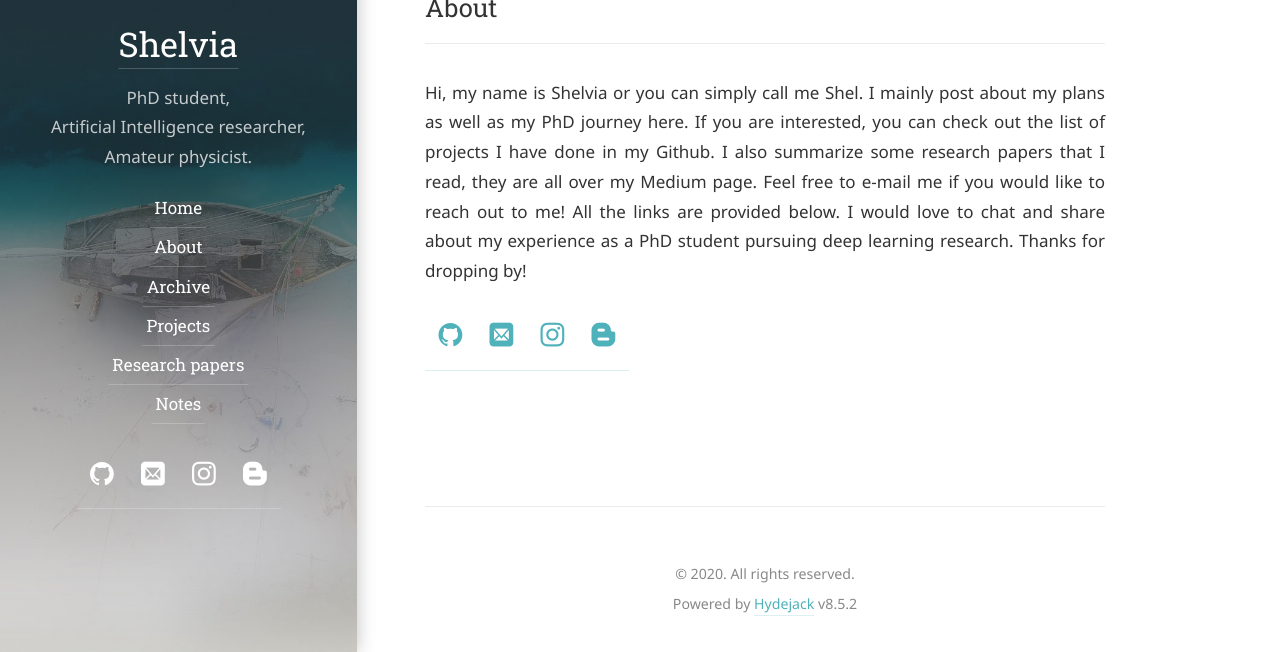
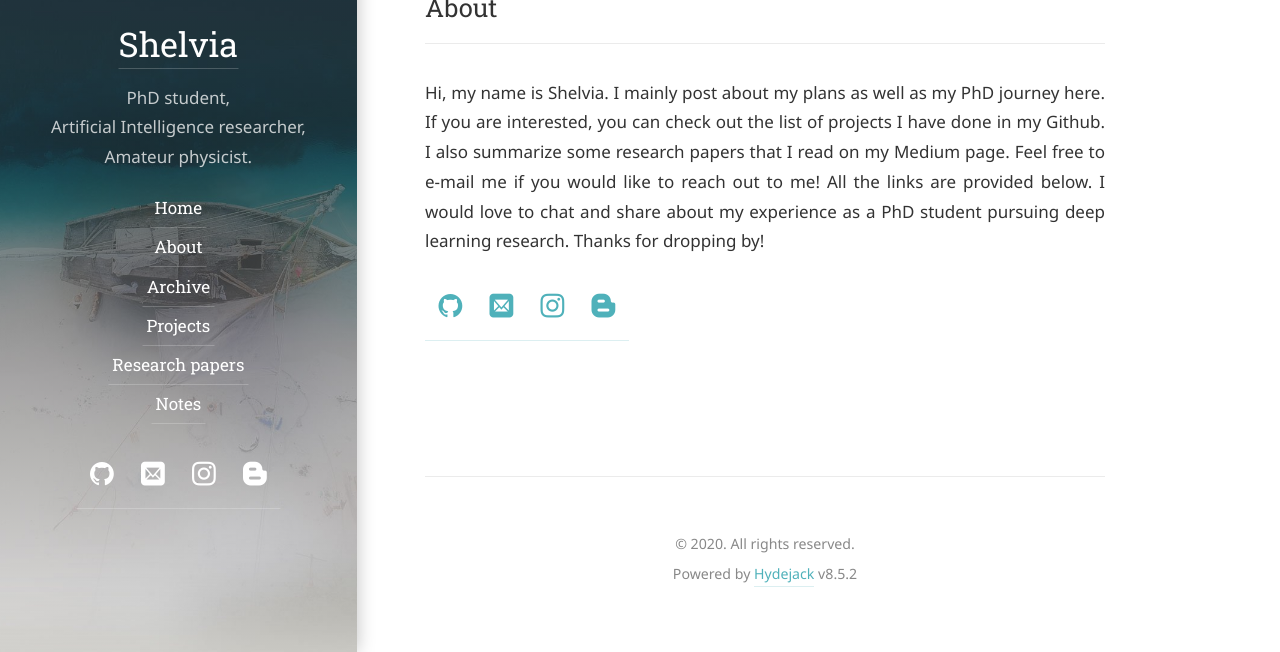
Before and after one commit to shelvia1039/shelvia, a Jekyll site: the page built from _posts/2020-01-18-Welcoming 2020.md, in a window 1280 px wide and 900 px high, scrolled down 3100 px, cut to the strip 248-900 px from the top of the window. Built offline with Jekyll 4.4.1, drawn with Linux system fonts in a browser that asks for light colours; some web fonts are replaced.

Commit message:
Update authors.yml

```diff
--- a/_data/authors.yml
+++ b/_data/authors.yml
@@ -2,10 +2,10 @@ author:
   name: Shelvia Wongso
   email: shelvia1039@gmail.com
   about: >-
-    Hi, my name is Shelvia or you can simply call me Shel.
+    Hi, my name is Shelvia.
     I mainly post about my plans as well as my PhD journey here.
     If you are interested, you can check out the list of projects I have done in my Github.
-    I also summarize some research papers that I read, they are all over my Medium page.
+    I also summarize some research papers that I read on my Medium page.
     Feel free to e-mail me if you would like to reach out to me! All the links are provided below.
     I would love to chat and share about my experience as a PhD student pursuing deep learning research.
     Thanks for dropping by!
```
